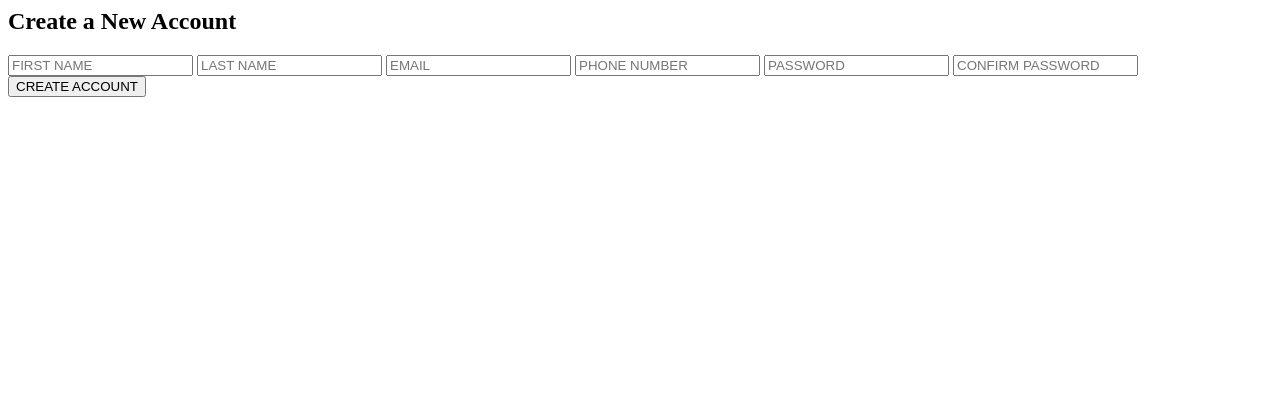
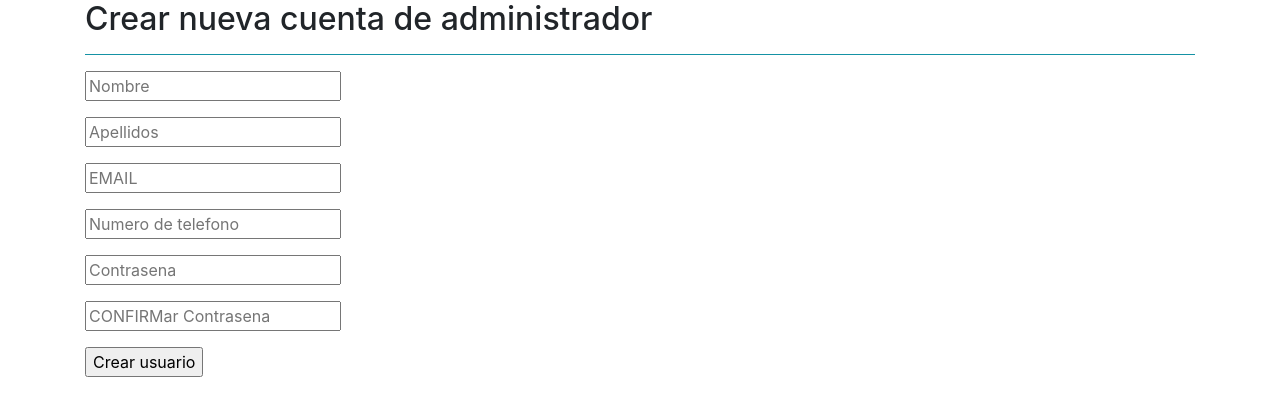
Before and after one commit to rafabg7/BookDent, a PHP site: page /BookDent/registration.php in a window 1280 px wide. Shown: the top 416 px of the page. Run offline with PHP 8.4, Linux system fonts and the light colour scheme.

```diff
--- a/eventos.php
+++ b/eventos.php
@@ -1,6 +1,6 @@
 <?php
 header('Content-Type: application/json'); //retorna en formato json
-$pdo=new PDO("mysql:dbname=bookdentdatabase;host=127.0.0.1","root","" );   //
+$pdo=new PDO("mysql:dbname=bookdentdatabase;host=127.0.0.1","root","");   //
 
 
 $accion= (isset($_GET['accion']))?$_GET['accion']:'leer';
--- a/forgotPassword.php
+++ b/forgotPassword.php
@@ -17,7 +17,7 @@ if(!empty($sessData['status']['msg'])){
     unset($_SESSION['sessData']['status']);
 }
 ?>
-<h2>Enter the Email of Your Account to Reset New Password</h2>
+<h2>Ingresa tu email para restablecer tu contrasena</h2>
 <?php echo !empty($statusMsg)?'<p class="'.$statusMsgType.'">'.$statusMsg.'</p>':''; ?>
 <div class="container">
     <div class="regisFrm">
--- a/registration.php
+++ b/registration.php
@@ -1,3 +1,21 @@
+
+<!DOCTYPE html>
+<html lang="en">
+<head>
+    <meta charset="UTF-8">
+    <meta name="viewport" content="width=device-width, initial-scale=1.0">
+    <meta http-equiv="X-UA-Compatible" content="ie=edge">
+
+    <link rel="stylesheet" href="https://stackpath.bootstrapcdn.com/bootstrap/4.3.1/css/bootstrap.min.css" integrity="sha384-ggOyR0iXCbMQv3Xipma34MD+dH/1fQ784/j6cY/iJTQUOhcWr7x9JvoRxT2MZw1T" crossorigin="anonymous"
+
+    <script src="https://code.jquery.com/jquery-3.3.1.slim.min.js" integrity="sha384-q8i/X+965DzO0rT7abK41JStQIAqVgRVzpbzo5smXKp4YfRvH+8abtTE1Pi6jizo" crossorigin="anonymous"></script>
+<script src="https://cdnjs.cloudflare.com/ajax/libs/popper.js/1.14.7/umd/popper.min.js" integrity="sha384-UO2eT0CpHqdSJQ6hJty5KVphtPhzWj9WO1clHTMGa3JDZwrnQq4sF86dIHNDz0W1" crossorigin="anonymous"></script>
+<script src="https://stackpath.bootstrapcdn.com/bootstrap/4.3.1/js/bootstrap.min.js" integrity="sha384-JjSmVgyd0p3pXB1rRibZUAYoIIy6OrQ6VrjIEaFf/nJGzIxFDsf4x0xIM+B07jRM" crossorigin="anonymous"></script>
+
+    <title>BookDent</title>
+</head>
+<body>
+
 <?php
 session_start();
 $sessData = !empty($_SESSION['sessData'])?$_SESSION['sessData']:'';
@@ -8,19 +26,88 @@ if(!empty($sessData['status']['msg'])){
 }
 ?>
 <div class="container">
-    <h2>Create a New Account</h2>
+    <h2>Crear nueva cuenta de administrador</h2>
+    <hr class="bg-info">
     <?php echo !empty($statusMsg)?'<p class="'.$statusMsgType.'">'.$statusMsg.'</p>':''; ?>
     <div class="regisFrm">
         <form action="userAccount.php" method="post">
-            <input type="text" name="first_name" placeholder="FIRST NAME" required="">
-            <input type="text" name="last_name" placeholder="LAST NAME" required="">
-            <input type="email" name="email" placeholder="EMAIL" required="">
-            <input type="text" name="phone" placeholder="PHONE NUMBER" required="">
-            <input type="password" name="password" placeholder="PASSWORD" required="">
-            <input type="password" name="confirm_password" placeholder="CONFIRM PASSWORD" required="">
-            <div class="send-button">
-                <input type="submit" name="signupSubmit" value="CREATE ACCOUNT">
-            </div>
+
+        <div class="form-group">
+
+            <div class="col-md-14">
+
+
+
+                <input type="text" name="first_name" placeholder="Nombre" required="">
+
+
+                </div>
+                  </div>
+
+                        <div class="form-group">
+                            <div class="col-md-14">
+                                <div class="form-group">
+
+                <input type="text" name="last_name" placeholder="Apellidos" required="">
+
+                </div>
+                            </div>
+                        </div>
+
+
+
+
+
+                        <div class="form-group">
+                            <div class="col-md-14">
+                                <div class="form-group">
+
+                                <input type="email" name="email" placeholder="EMAIL" required="">
+
+                </div>
+                            </div>
+                        </div>
+
+                        <div class="form-group">
+                            <div class="col-md-14">
+                                <div class="form-group">
+
+                                <input type="text" name="phone" placeholder="Numero de telefono" required="">
+
+                </div>
+                            </div>
+                        </div>
+
+                        <div class="form-group">
+                            <div class="col-md-14">
+                                <div class="form-group">
+
+                                <input type="password" name="password" placeholder="Contrasena" required="">
+
+                </div>
+                            </div>
+                        </div>
+
+                        <div class="form-group">
+                            <div class="col-md-14">
+                                <div class="form-group">
+
+                                <input type="password" name="confirm_password" placeholder="CONFIRMar Contrasena" required="">
+
+                </div>
+                            </div>
+                        </div>
+
+
+
+
+
+
+                <div class="send-button">
+                    <input type="submit" name="signupSubmit" value="Crear usuario">
+                </div>
         </form>
     </div>
 </div>
+
+</div>
```
Also changed, not shown: index.php (+45 -10 lines), userAccount.php (+7 -7 lines).
